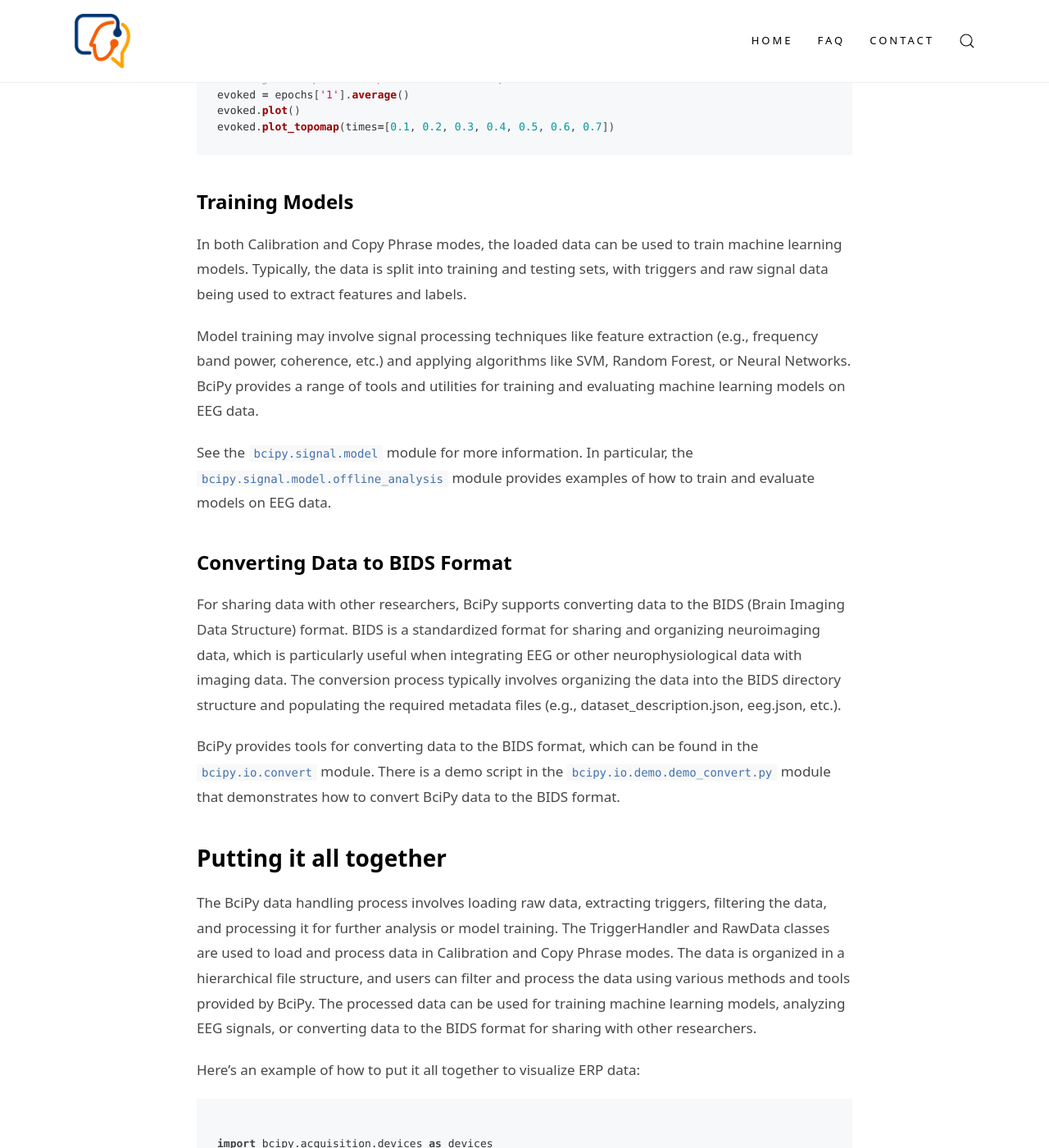
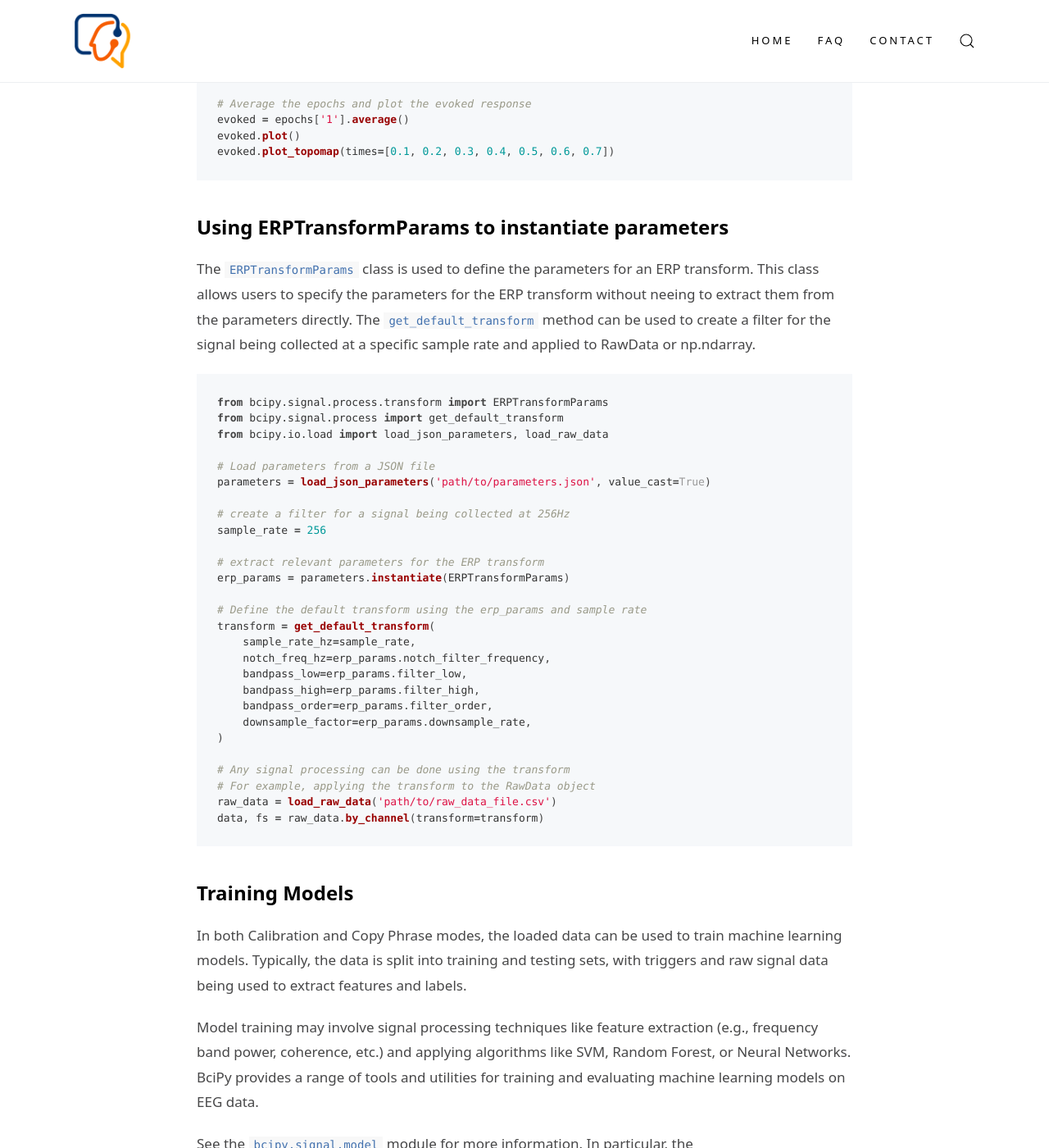
Before and after one commit to BciPy/bcipy.github.io, a Jekyll site: the page built from _posts/2025-03-24-Working-with-data.md, in a window 1280 px wide and 1400 px high, scrolled down 8852 px. Shown: the whole window at 82% size. Built offline with Jekyll 4.4.1, drawn with Linux system fonts in a browser that asks for light colours; some of the changed text lies outside the part shown.

Commit message:
Add ERPTransform section

````diff
--- a/_posts/2025-03-24-Working-with-data.md
+++ b/_posts/2025-03-24-Working-with-data.md
@@ -291,6 +291,40 @@ evoked.plot()
 evoked.plot_topomap(times=[0.1, 0.2, 0.3, 0.4, 0.5, 0.6, 0.7])
 ```
 
+### Using ERPTransformParams to instantiate parameters
+
+The `ERPTransformParams` class is used to define the parameters for an ERP transform. This class allows users to specify the parameters for the ERP transform without neeing to extract them from the parameters directly. The `get_default_transform` method can be used to create a filter for the signal being collected at a specific sample rate and applied to RawData or np.ndarray.
+
+```python
+from bcipy.signal.process.transform import ERPTransformParams
+from bcipy.signal.process import get_default_transform
+from bcipy.io.load import load_json_parameters, load_raw_data
+
+# Load parameters from a JSON file
+parameters = load_json_parameters('path/to/parameters.json', value_cast=True)
+
+# create a filter for a signal being collected at 256Hz
+sample_rate = 256
+
+# extract relevant parameters for the ERP transform
+erp_params = parameters.instantiate(ERPTransformParams)
+
+# Define the default transform using the erp_params and sample rate
+transform = get_default_transform(
+    sample_rate_hz=sample_rate,
+    notch_freq_hz=erp_params.notch_filter_frequency,
+    bandpass_low=erp_params.filter_low,
+    bandpass_high=erp_params.filter_high,
+    bandpass_order=erp_params.filter_order,
+    downsample_factor=erp_params.downsample_rate,
+)
+
+# Any signal processing can be done using the transform
+# For example, applying the transform to the RawData object
+raw_data = load_raw_data('path/to/raw_data_file.csv')
+data, fs = raw_data.by_channel(transform=transform)
+```
+
 ### Training Models
 
 In both Calibration and Copy Phrase modes, the loaded data can be used to train machine learning models. Typically, the data is split into training and testing sets, with triggers and raw signal data being used to extract features and labels.
@@ -302,7 +336,6 @@ See the `bcipy.signal.model` module for more information. In particular, the `bc
 ### Converting Data to BIDS Format
 
 For sharing data with other researchers, BciPy supports converting data to the BIDS (Brain Imaging Data Structure) format. BIDS is a standardized format for sharing and organizing neuroimaging data, which is particularly useful when integrating EEG or other neurophysiological data with imaging data. The conversion process typically involves organizing the data into the BIDS directory structure and populating the required metadata files (e.g., dataset_description.json, eeg.json, etc.).
-
 
 BciPy provides tools for converting data to the BIDS format, which can be found in the `bcipy.io.convert` module. There is a demo script in the `bcipy.io.demo.demo_convert.py` module that demonstrates how to convert BciPy data to the BIDS format.
 
````
